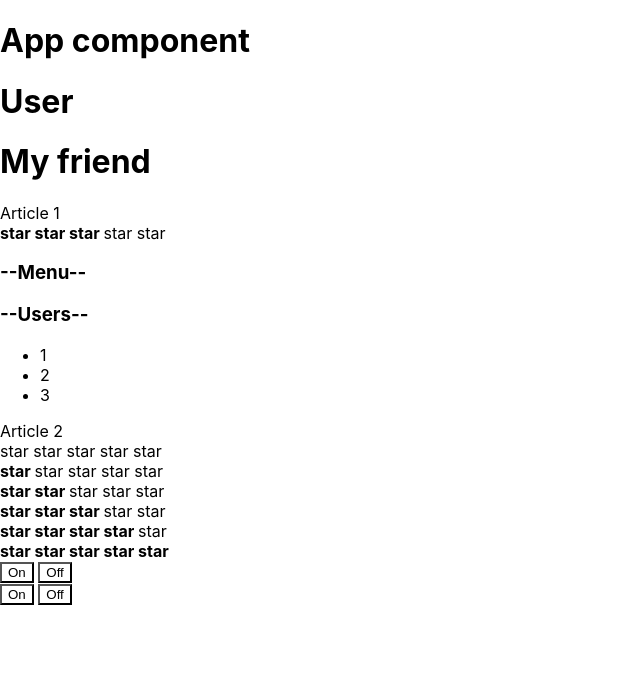
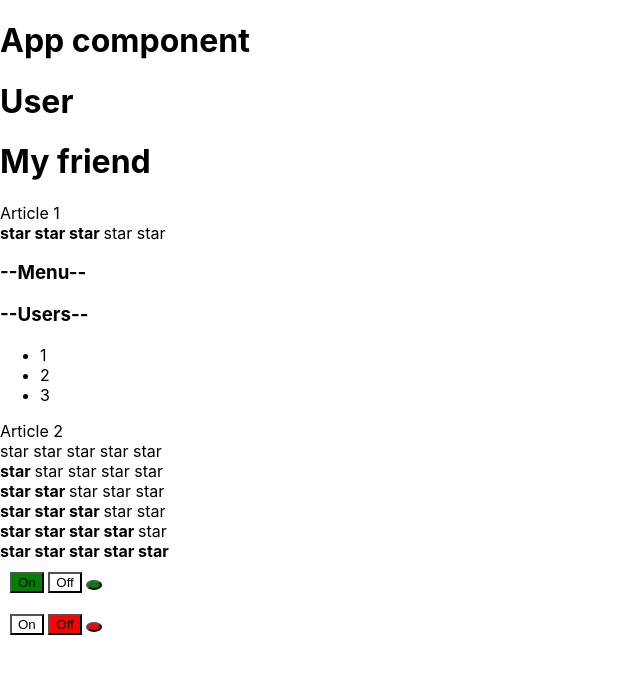
Before and after one commit to Kattekly/React-Podrobno, a React (Create React App) app: page / in a window 1280 px wide. Shown: the top 674 px of the page, without its empty margins (0-640 px from the left). Built offline with nearby package versions, Linux system fonts and the light colour scheme.

Commit message:
Lessons-5

```diff
--- a/src/App.tsx
+++ b/src/App.tsx
@@ -2,7 +2,7 @@ import React from 'react';
 import './App.css';
 import {Accordion} from "./components/Accordion/Accordion";
 import {Raiting} from "./components/Raiting/Raiting";
-import OnOff from "./components/OnOff/OnOff";
+import OnOff, {OnOff1} from "./components/OnOff/OnOff";
 
 
 function App() {
@@ -24,10 +24,10 @@ function App() {
             <Raiting value={4} />
             <Raiting value={5} />
             <div>
-                <OnOff call={true}/>
+                <OnOff1 call={true}/>
             </div>
             <div>
-                <OnOff call={false}/>
+                <OnOff1 call={false}/>
             </div>
         </div>
     );
--- a/src/components/OnOff/OnOFF.module.css
+++ b/src/components/OnOff/OnOFF.module.css
@@ -1,12 +1,30 @@
+.item {
+    padding: 10px;
+}
+
 button {
     background: white;
     color: black;
 }
 
-.on button:focus {
+.on button {
     background: green;
 }
 
-.off button:focus {
+.off button {
     background: red;
 }
+
+.circle1 button {
+    width: 10px;
+    height: 10px;
+    border-radius: 50%;
+    background: green;
+}
+
+.circle2 button {
+    width: 10px;
+    height: 10px;
+    border-radius: 50%;
+    background: red;
+}
--- a/src/components/OnOff/OnOff.tsx
+++ b/src/components/OnOff/OnOff.tsx
@@ -9,11 +9,27 @@ const OnOff = (props: OnOffType) => {
     return (
         <div className={s.item}>
             <span className={s.on}> <button>On</button> </span>
-            {props.call}
-            <span className={s.off}> <button className={s.active}>Off</button> </span>
-            {!props.call}
+            <span className={s.off}> <button>Off</button> </span>
         </div>
     );
 };
 
+export const OnOff1 = (props: OnOffType) => {
+    if (props.call === true)
+    return (
+<div className={s.item}>
+<span className={s.on}> <button>On</button> </span>
+<span> <button>Off</button> </span>
+<span className={s.circle1}> <button></button> </span>
+</div>)
+
+    else {
+        return <div className={s.item}>
+            <span> <button>On</button> </span>
+            <span className={s.off}> <button>Off</button> </span>
+            <span className={s.circle2}> <button></button> </span>
+        </div>
+    }
+}
+
 export default OnOff;
```
